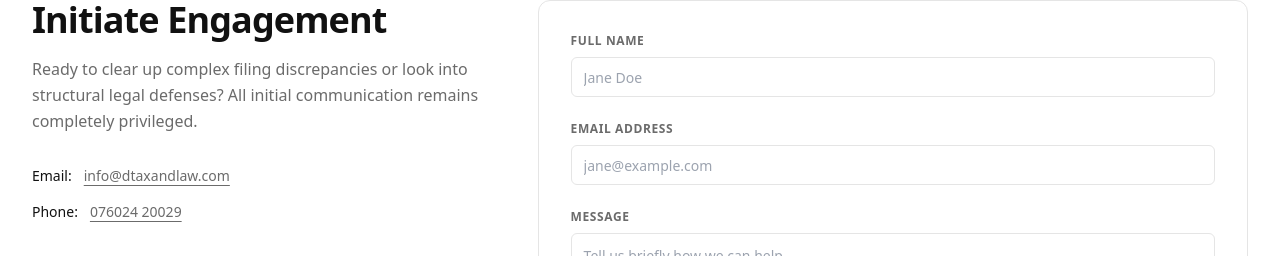
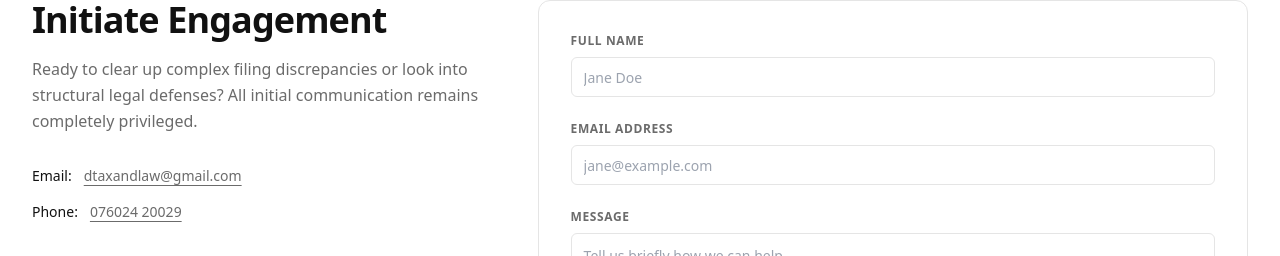
Before and after one commit to DEBOJEETDAS36/firmz, a Next.js app: page / in a window 1280 px wide. Shown: the part 4277-4533 px from the top of the page. Built offline with nearby package versions, Linux system fonts and the light colour scheme.

Commit message:
Email updated in contact section

```diff
--- a/components/contact-us.tsx
+++ b/components/contact-us.tsx
@@ -59,7 +59,7 @@ export function ContactUs() {
               <div className="flex items-center gap-3">
                 <span className="font-medium text-foreground">Email:</span>
                 <a href="mailto:info@dtaxandlaw.com" className="hover:text-foreground transition-colors underline underline-offset-4">
-                  info@dtaxandlaw.com
+                  dtaxandlaw@gmail.com
                 </a>
               </div>
               <div className="flex items-center gap-3">
```
